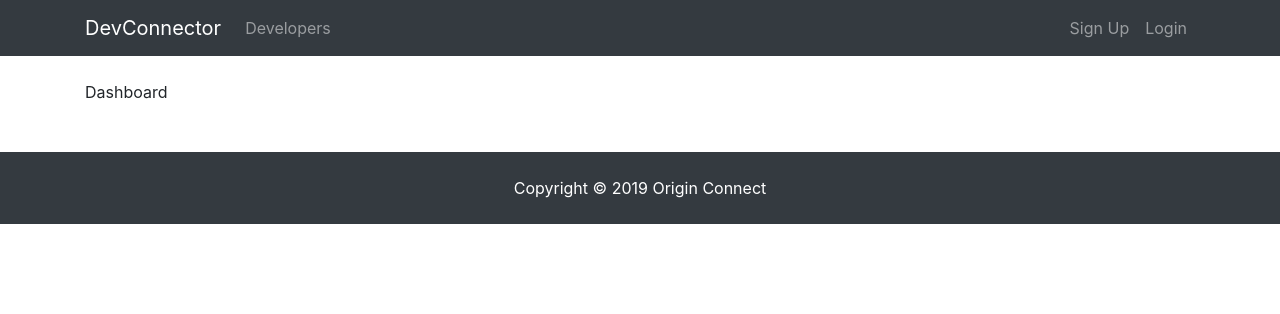
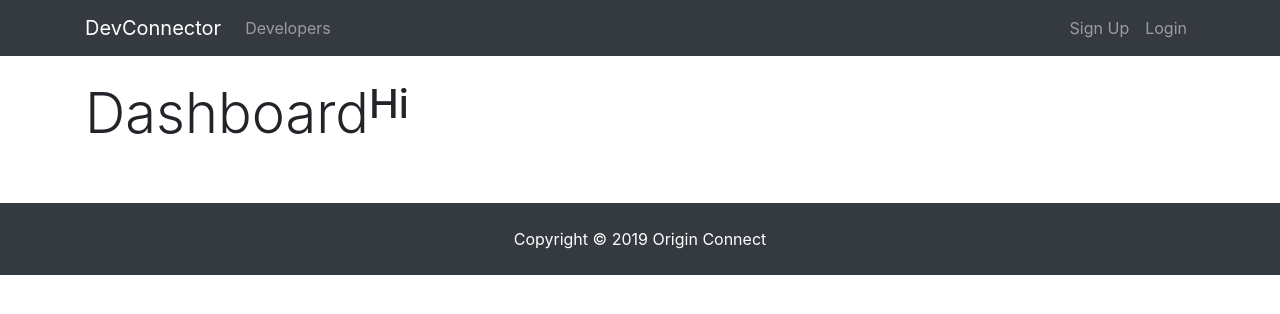
Before and after one commit to jtkp66/mern_social_network, a React (Create React App) app in the folder client/: page /dashboard in a window 1280 px wide. Shown: the top 314 px of the page. Built offline with nearby package versions, Linux system fonts and the light colour scheme; no server answers.

Commit message:
Created spinner component, and added it to dashboard

```diff
--- /dev/null
+++ b/client/src/components/common/Spinner.js
@@ -0,0 +1,14 @@
+import React from "react";
+import spinner from "./spinner.gif";
+
+export default () => {
+  return (
+    <div>
+      <img
+        src={spinner}
+        style={{ width: "200px", margin: "auto", display: "block" }}
+        alt="Loading..."
+      />
+    </div>
+  );
+};
--- a/client/src/components/dashboard/Dashboard.js
+++ b/client/src/components/dashboard/Dashboard.js
@@ -2,6 +2,7 @@
 import PropTypes from "prop-types";
 import { connect } from "react-redux";
 import { getCurrentProfile } from "../../actions/profileActions";
+import Spinner from "../common/Spinner";
 
 class Dashboard extends Component {
   componentDidMount() {
@@ -9,11 +10,43 @@
   }
 
   render() {
-    return <div>Dashboard</div>;
+    const { user } = this.props.auth;
+    const { profile, loading } = this.props.profile;
+
+    let dashboardContent;
+
+    if (profile === null || loading) {
+      dashboardContent = <Spinner />;
+    } else {
+      dashboardContent = <h1>Hi</h1>;
+    }
+
+    return (
+      <div className="dashboard">
+        <div className="container">
+          <div className="row">
+            <div className="col-md-12" />
+            <h1 className="display-4">Dashboard</h1>
+            {dashboardContent}
+          </div>
+        </div>
+      </div>
+    );
   }
 }
 
+Dashboard.propTypes = {
+  getCurrentProfile: PropTypes.func.isRequired,
+  auth: PropTypes.object.isRequired,
+  profile: PropTypes.object.isRequired
+};
+
+const mapStateToProps = state => ({
+  profile: state.profile,
+  auth: state.auth
+});
+
 export default connect(
-  null,
+  mapStateToProps,
   { getCurrentProfile }
 )(Dashboard);
```
Also changed, not shown: client/src/actions/profileActions.js (+1 -6 lines), client/src/components/common/spinner.gif (added).
